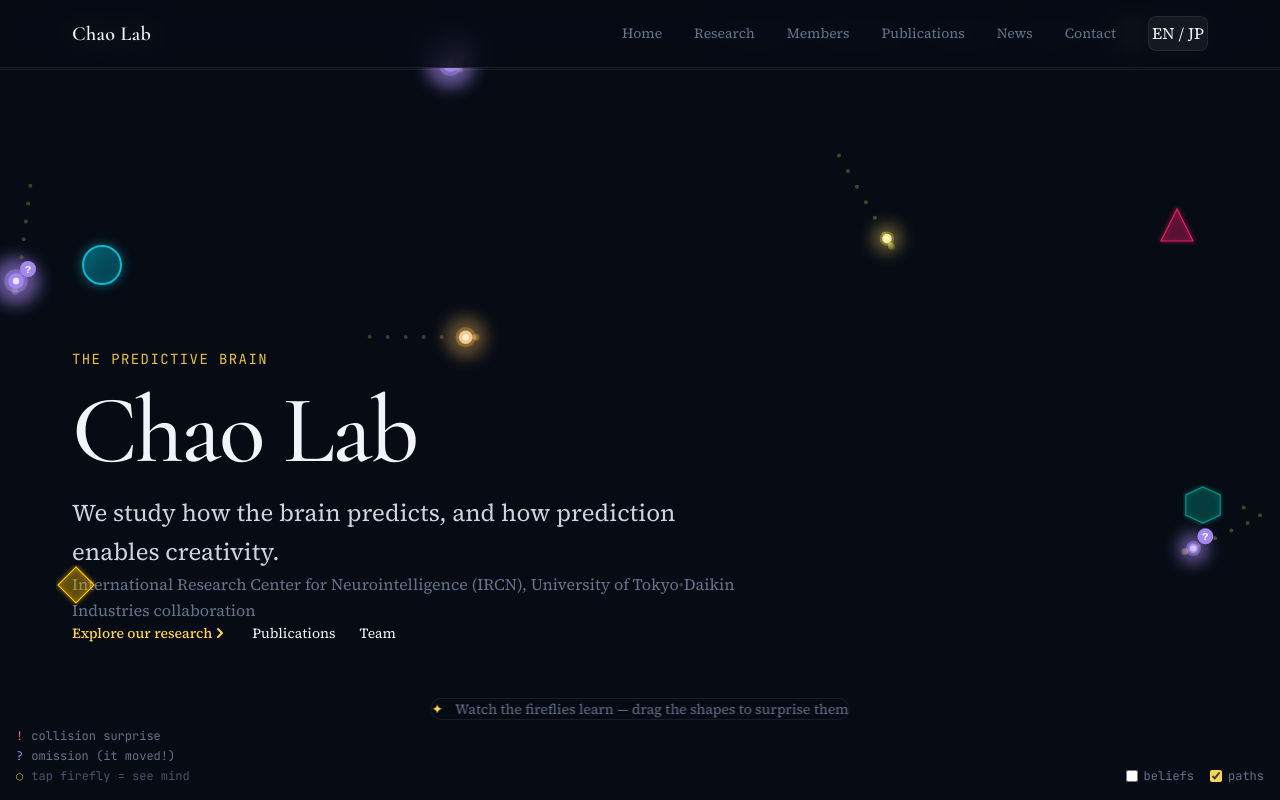
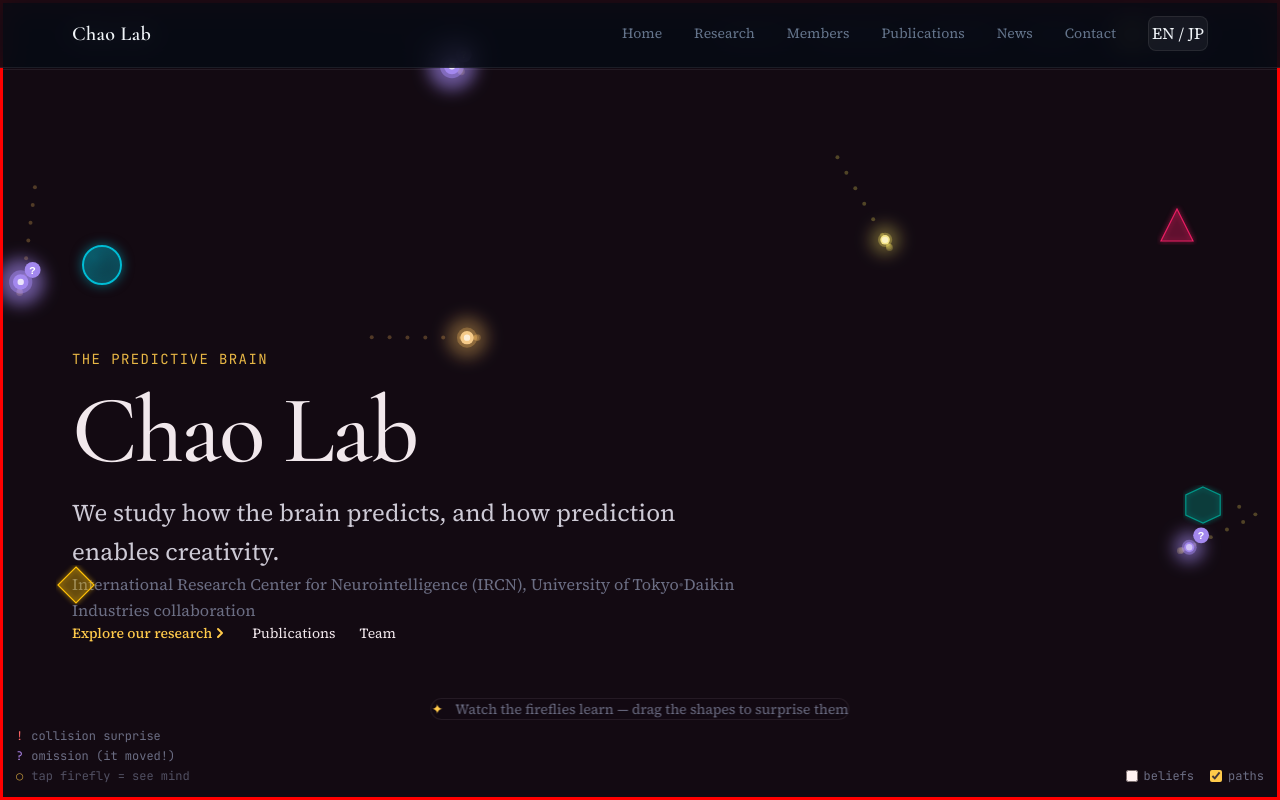
Before and after one commit to Amityar01/chaolab-ircn, a Next.js app: page / in a window 1280 px wide. Shown: the top 800 px of the page. Built offline with nearby package versions, Linux system fonts and the light colour scheme.

Commit message:
Add debug border to firefly container

```diff
--- a/src/components/predictive/FireflySystem.tsx
+++ b/src/components/predictive/FireflySystem.tsx
@@ -766,6 +766,9 @@
         overflow: 'hidden',
         pointerEvents: 'auto',
         zIndex: 10,
+        // DEBUG: visible border to check if container is fixed
+        border: '3px solid red',
+        background: 'rgba(255,0,0,0.05)',
       }}
     >
       <svg
```
